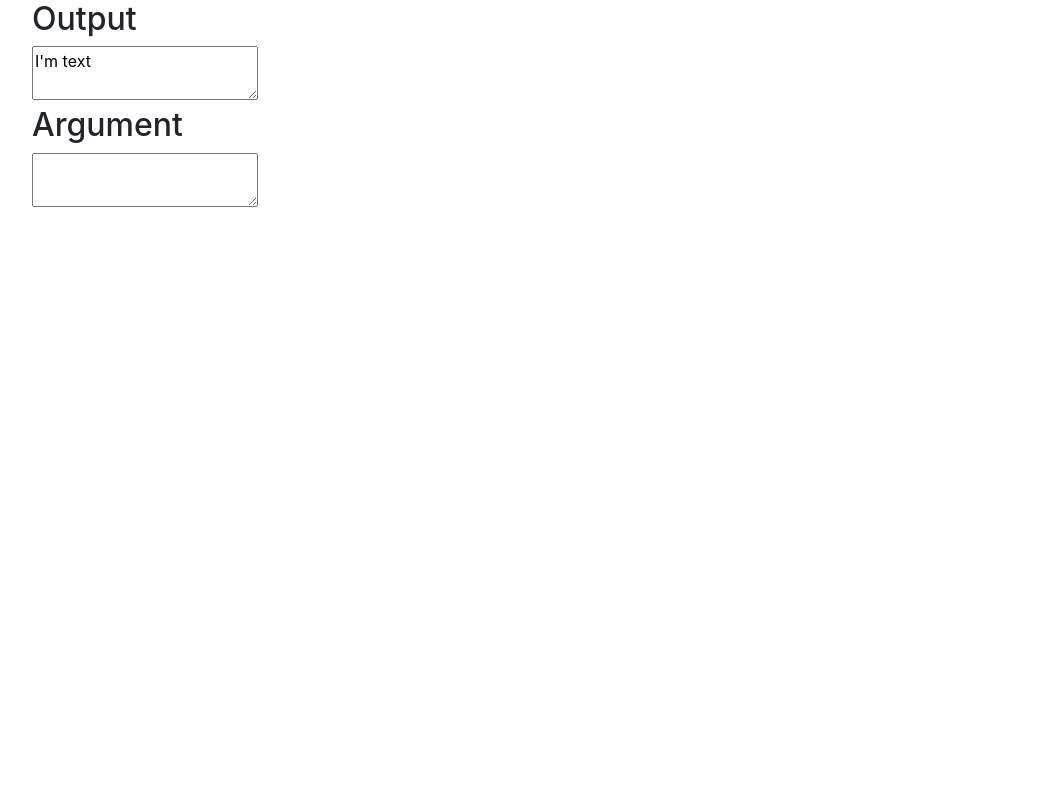
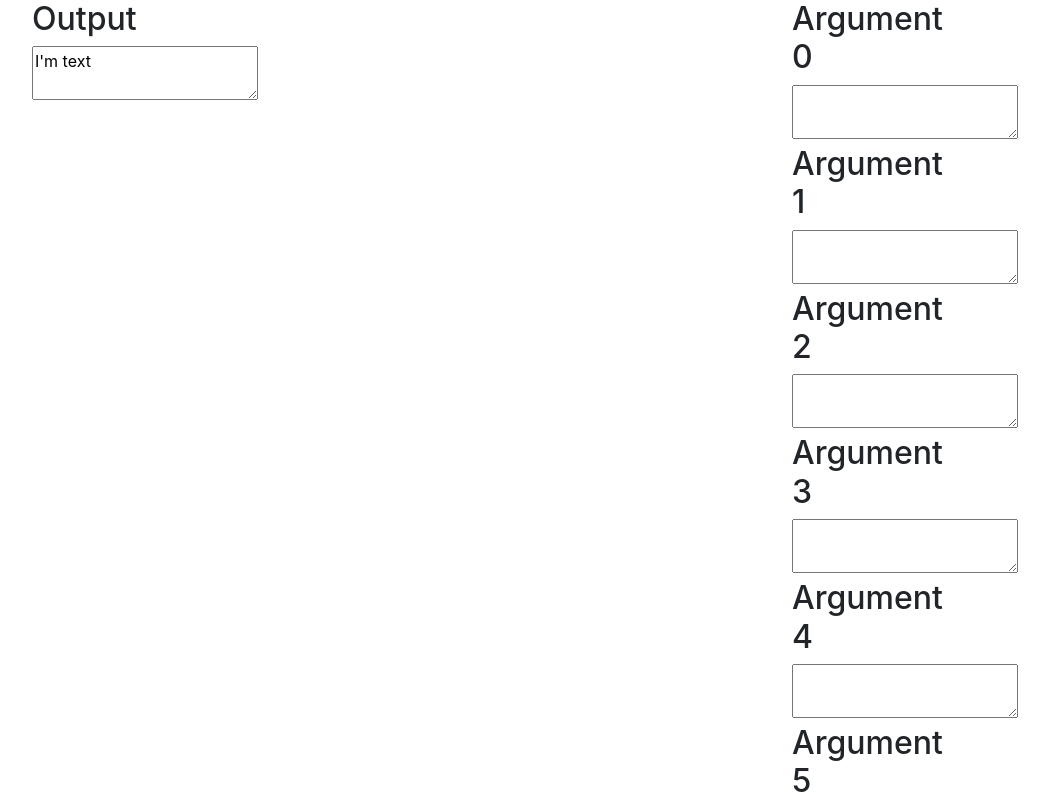
Before and after one commit to mstop4/gml-script-wizard, a React app: page / in a window 1280 px wide. Shown: the top 800 px of the page, without its empty margins (53-1102 px from the left). Built offline with nearby package versions, Linux system fonts and the light colour scheme.

Commit message:
refactored ArgumentBox to display its id

```diff
--- a/src/index.html
+++ b/src/index.html
@@ -8,14 +8,8 @@
   </head>
 
   <body>
-    <div class="container">
-      <div class="row">
-        <div class="col md-8">
-          <div id="main-app">
-            <!-- app goes here -->
-          </div>
-        </div>
-      </div>
+    <div id="main-app" class="container">
+      <!-- app goes here -->
     </div>
   </body>
 
--- a/src/js/components/App.js
+++ b/src/js/components/App.js
@@ -3,10 +3,18 @@ import OutputBox from './OutputBox'
 import ArgumentBox from './ArgumentBox'
 
 const App = () => {
+
+    let argBoxes = [];
+    for (var i = 0; i < 16; i++) {
+        argBoxes.push(<ArgumentBox key={i} id={i} />);
+    }
+
     return (
-      <div className='app'>
+      <div className='app row'>
         <OutputBox/>
-        <ArgumentBox/>
+        <div className='arguments'>
+            {argBoxes}
+        </div>
       </div>
     )
   }
--- a/src/js/components/ArgumentBox.js
+++ b/src/js/components/ArgumentBox.js
@@ -1,12 +1,19 @@
-import React from 'react'
+import React, { Component } from 'react'
 
-const ArgumentBox = () => {
-  return (
-    <div className='argument-box'>
-      <h2>Argument</h2>
-      <textarea></textarea>
-    </div>
-  )
+class ArgumentBox extends Component {
+
+  constructor() {
+    super()
+  }
+
+  render() {
+    return (
+      <div className='argument-box col-md-4'>
+        <h2>Argument {this.props.id}</h2>
+        <textarea></textarea>
+      </div>
+    )
+  }
 }
 
 export default ArgumentBox
--- a/src/js/components/OutputBox.js
+++ b/src/js/components/OutputBox.js
@@ -2,7 +2,7 @@ import React from 'react'
 
 const OutputBox = () => {
   return (
-    <div className='output-box'>
+    <div className='output-box col-md-8'>
       <h2>Output</h2>
       <textarea>I'm text</textarea>
     </div>
```
Also changed, not shown: 1 other file (tests, documents, lock files or other folders).
